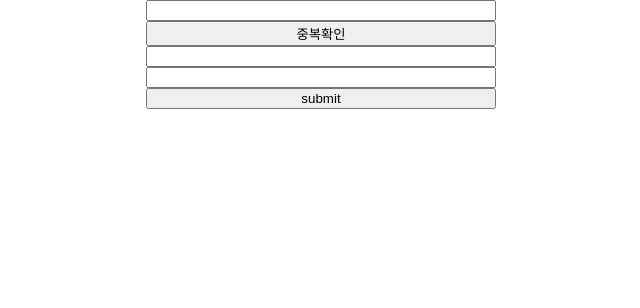
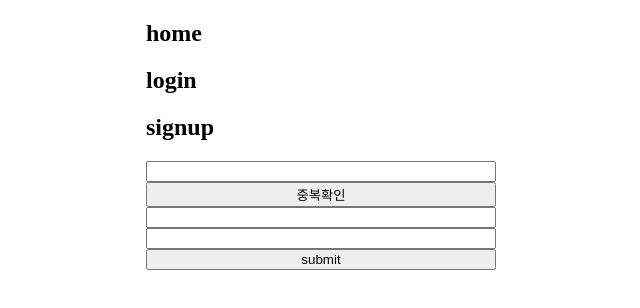
Before and after one commit to nineto6/FE-Chat, a React (Create React App) app: page /signup in a window 1280 px wide. Shown: the top 308 px of the page, without its empty margins (319-959 px from the left). Built offline with nearby package versions, Linux system fonts and the light colour scheme.

Commit message:
ADD: create navBar

```diff
--- a/src/App.tsx
+++ b/src/App.tsx
@@ -10,12 +10,15 @@ import { useNavigate } from "react-router-dom";
 import { userState } from "./Atoms";
 import { useRecoilState } from "recoil";
 import User from "./components/User";
+import NavBar from "./components/NavBar";
 
 interface IChatProps {
   channelId: string;
   writerId: string;
   message: string;
 }
+
+const CHANNEL_ID = `d61c9fab-665a-48ab-bb2b-3de7e2bdb4d9`;
 
 export default function App() {
   const [chatList, setChatList] = useState<IChatProps[]>([]);
@@ -40,9 +43,12 @@ export default function App() {
         Authorization: `Bearer ${token}`,
       },
       () => {
-        client.current?.subscribe(`/sub/chat/${userName}`, (body) => {
+        client.current?.subscribe(`/sub/chat/${CHANNEL_ID}`, (body) => {
           const json_body = JSON.parse(body.body);
+
+          console.log(`JSON : ${body}`);
           console.log(`JSON-BODY : ${body.body}`);
+          console.log(`JSON-HEADER : ${body.headers}`);
           setChatList((_chat_list) => [..._chat_list, json_body]);
         });
       },
@@ -62,7 +68,7 @@ export default function App() {
     client.current?.publish({
       destination: "/pub/chat",
       body: JSON.stringify({
-        channelId: userName,
+        channelId: CHANNEL_ID,
         writerNm: userName,
         message: chat,
       }),
--- a/src/Router.tsx
+++ b/src/Router.tsx
@@ -2,6 +2,7 @@ import { RouterProvider, createBrowserRouter } from "react-router-dom";
 import App from "./App";
 import SignUp from "./pages/SignUp";
 import Login from "./pages/Login";
+import NavBar from "./components/NavBar";
 
 const useRouter = () => {
   const router = createBrowserRouter([
@@ -9,6 +10,7 @@ const useRouter = () => {
       path: "/",
       element: (
         <>
+          <NavBar />
           <App />
         </>
       ),
@@ -17,6 +19,7 @@ const useRouter = () => {
       path: "/signup",
       element: (
         <>
+          <NavBar />
           <SignUp />
         </>
       ),
@@ -25,6 +28,7 @@ const useRouter = () => {
       path: "/login",
       element: (
         <>
+          <NavBar />
           <Login />
         </>
       ),
--- /dev/null
+++ b/src/components/NavBar.tsx
@@ -0,0 +1,26 @@
+import { useNavigate } from "react-router-dom";
+
+export default function NavBar() {
+  const nav = useNavigate();
+
+  const movePage = (event: React.MouseEvent<HTMLHeadingElement>) => {
+    const getId = event.currentTarget.id;
+    // console.log(getId);
+
+    getId == "home" ? nav("/") : nav(`/${getId}`);
+  };
+
+  return (
+    <>
+      <h2 id="home" onClick={movePage}>
+        home
+      </h2>
+      <h2 id="login" onClick={movePage}>
+        login
+      </h2>
+      <h2 id="signup" onClick={movePage}>
+        signup
+      </h2>
+    </>
+  );
+}
```
